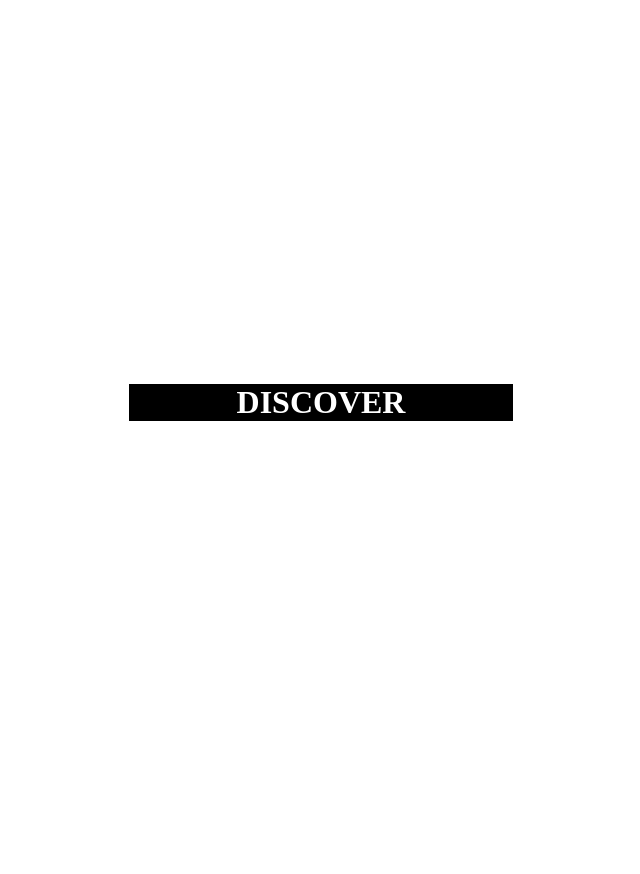
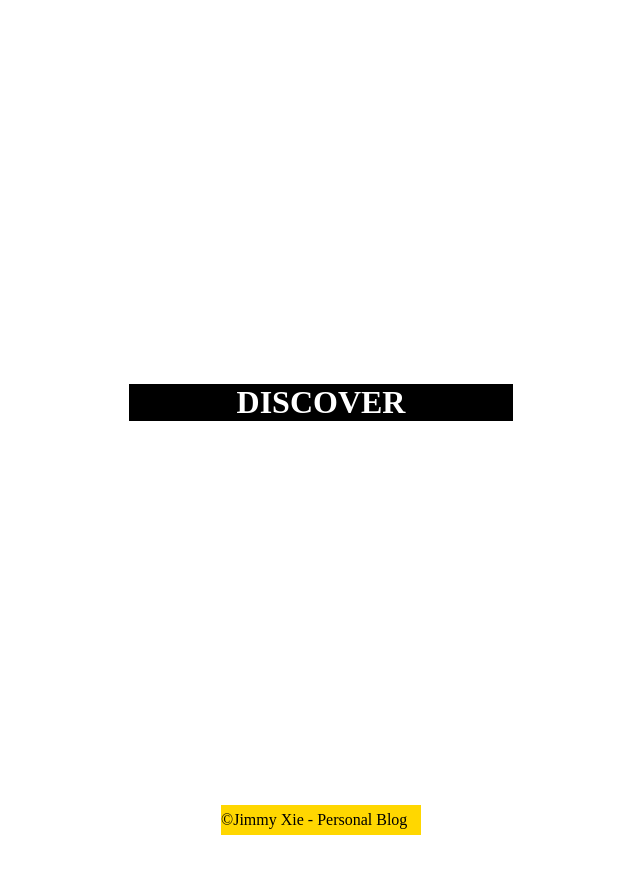
Before and after one commit to xiezhm3/xiezhm3.github.iot, a Jekyll site: the page index.html, which Jekyll copies as it is, in a window 1280 px wide. Shown: the top 874 px of the page, without its empty margins (319-959 px from the left). Built offline with Jekyll 4.4.1, drawn with Linux system fonts in a browser that asks for light colours.

Commit message:
add homepage

```diff
--- a/index.html
+++ b/index.html
@@ -22,11 +22,24 @@
             color: white;
             width: 12em;
         }
+
+        #footer {
+            position: relative;
+            bottom: 0px;
+            width: 200px;
+            margin: 0 auto;
+            color: black;
+            line-height: 30px;
+            background: gold;
+            height: 30px;
+        }
     </style>
 </head>
 
 <body>
     <h1>DISCOVER</h1>
+
+    <div id="footer">&copy;Jimmy Xie - Personal Blog</div>
 </body>
 <script>
     window.onload = function() {
```
